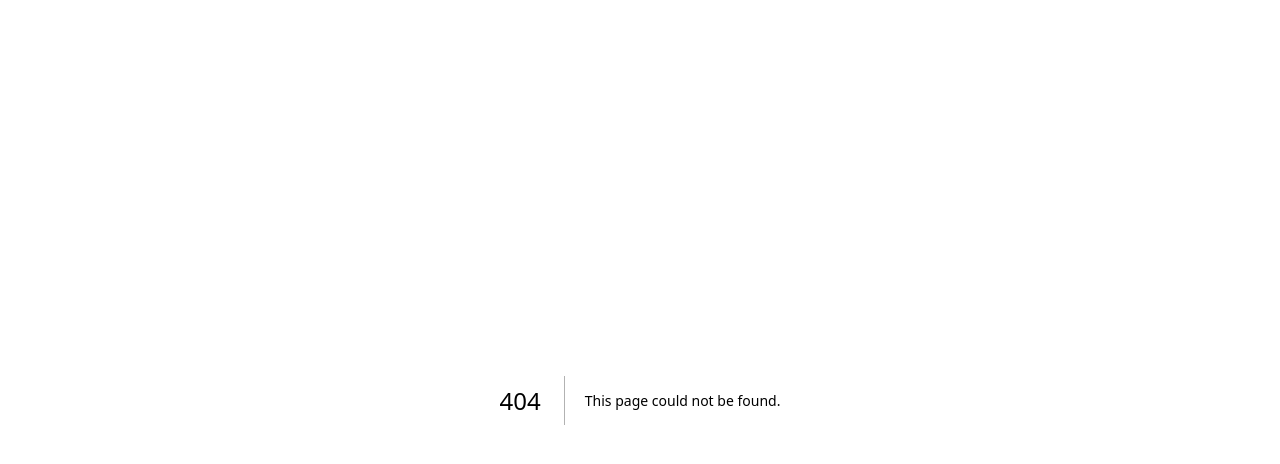
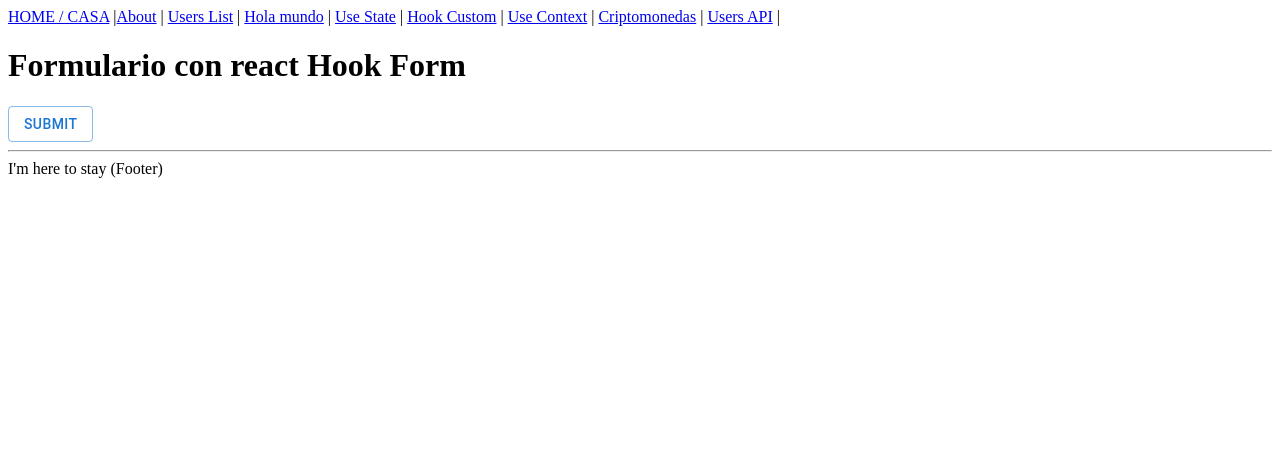
Before and after one commit to 2022B-web-avanzada-soft/romero-meneses-daniela-alexandra-web, a Next.js app in the folder react-nextjs/: page /h_react_hook_form in a window 1280 px wide. Before the commit this address had no page. Shown: the top 464 px of the page. Built offline with nearby package versions, Linux system fonts and the light colour scheme.

Commit message:
React hook form

```diff
--- /dev/null
+++ b/react-nextjs/pages/h_react_hook_form.tsx
@@ -0,0 +1,31 @@
+// react_hook_form
+import {useState} from "react";
+import {useForm} from "react-hook-form";
+import {Button} from "@mui/material";
+import Layout from "../components/Layout";
+
+type FormularioEjemplo = {
+    nombre: string;
+}
+export default function (){
+    const [nombre, setNombre] = useState('Daniela');
+    const {handleSubmit} = useForm<FormularioEjemplo>(
+        {
+            defaultValues:{
+                nombre: 'Alexandra',
+            },
+            mode: 'all'
+        }
+    )
+    const controladorSubmit = (data: FormularioEjemplo) =>{
+        console.log(data)
+    }
+    return(<>
+        <Layout title={'Formulario'}>
+            <h1>Formulario con react Hook Form</h1>
+            <form onSubmit={handleSubmit(controladorSubmit)}>
+                <Button type="submit" variant = 'outlined'>Submit</Button>
+            </form>
+        </Layout>
+        </>)
+}
```
Also changed, not shown: react-nextjs/package.json (+6 -5 lines), 1 other file (tests, documents, lock files or other folders).
